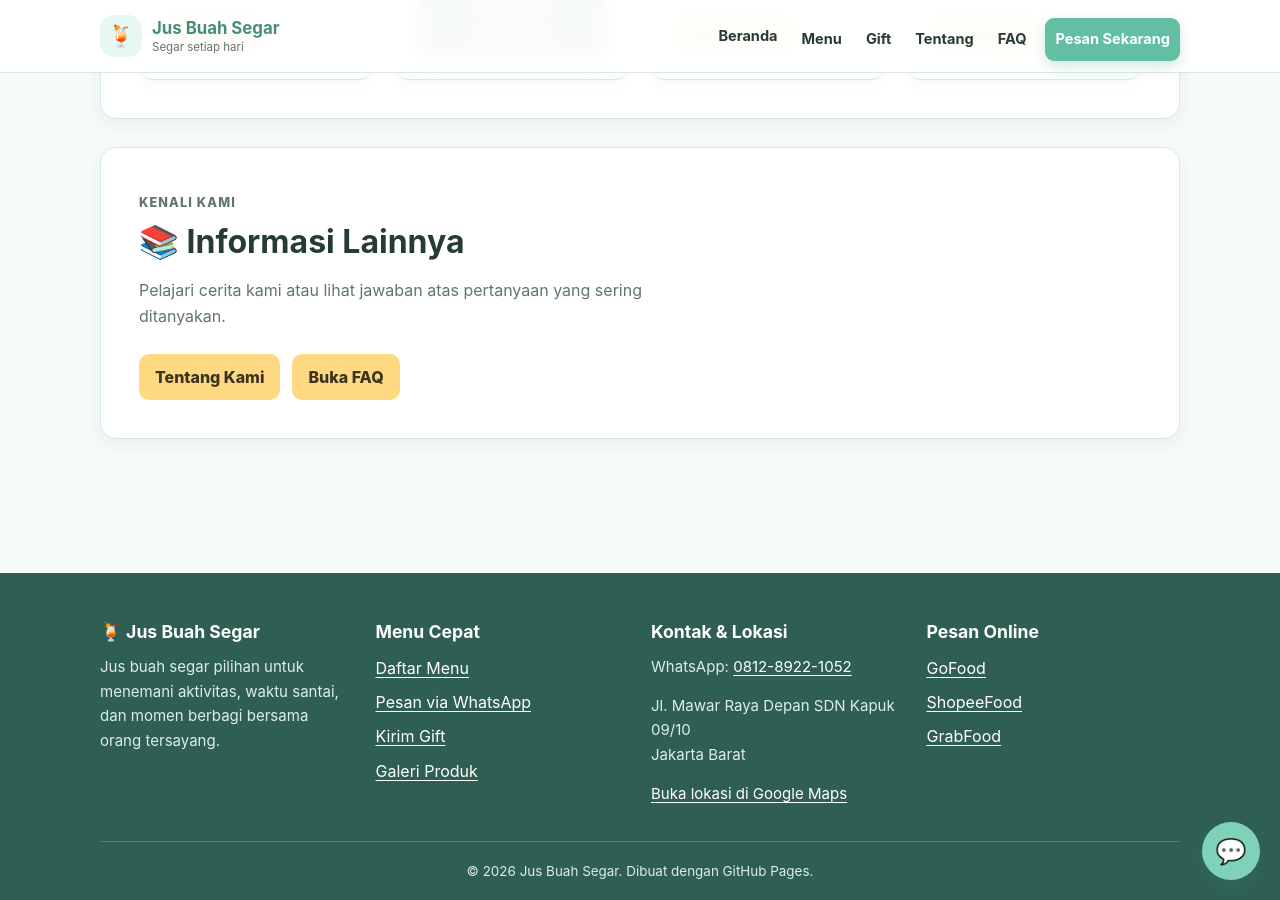
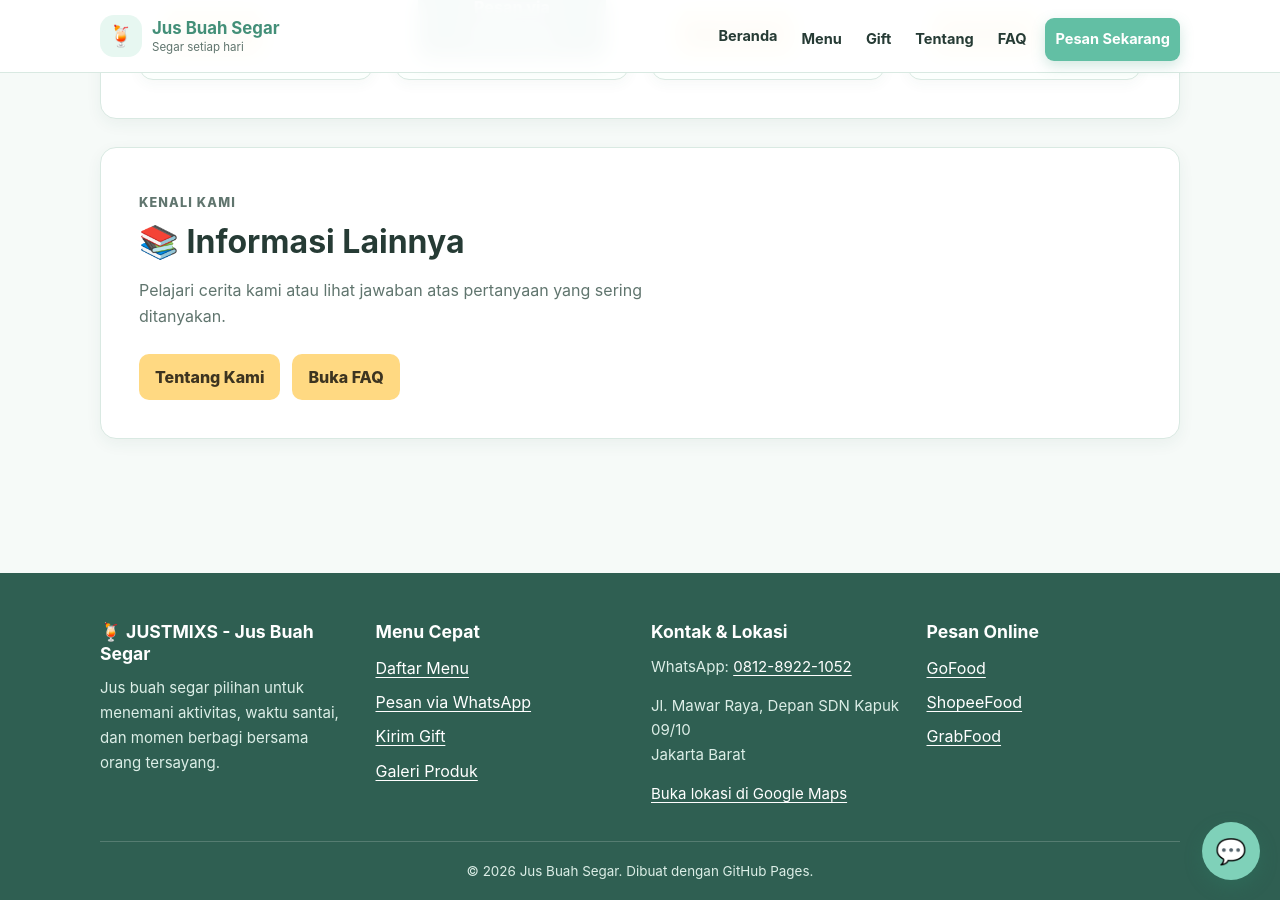
Before and after one commit to justmixs/justmix.github.io, a Jekyll site: the page built from index.md, in a window 1280 px wide and 900 px high, scrolled down 2121 px. Built offline with Jekyll 4.4.1, drawn with Linux system fonts in a browser that asks for light colours.

Commit message:
Update footer text for branding and address clarity

```diff
--- a/_includes/footer.html
+++ b/_includes/footer.html
@@ -1,7 +1,7 @@
 <footer class="site-footer">
   <div class="container footer-grid">
     <section>
-      <h2>🍹 Jus Buah Segar</h2>
+      <h2>🍹 JUSTMIXS - Jus Buah Segar</h2>
       <p>
         Jus buah segar pilihan untuk menemani aktivitas, waktu santai,
         dan momen berbagi bersama orang tersayang.
@@ -40,7 +40,7 @@
       </p>
 
       <p>
-        Jl. Mawar Raya Depan SDN Kapuk 09/10 <br>
+        Jl. Mawar Raya, Depan SDN Kapuk 09/10 <br>
         Jakarta Barat
       </p>
 
```
